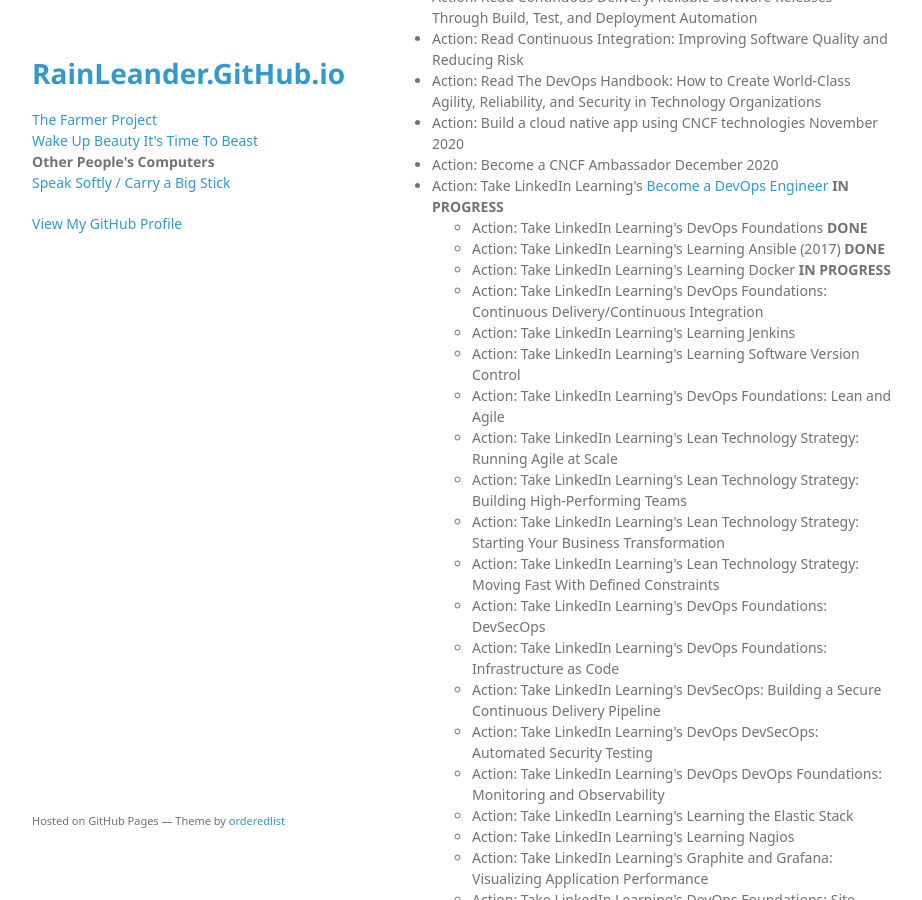
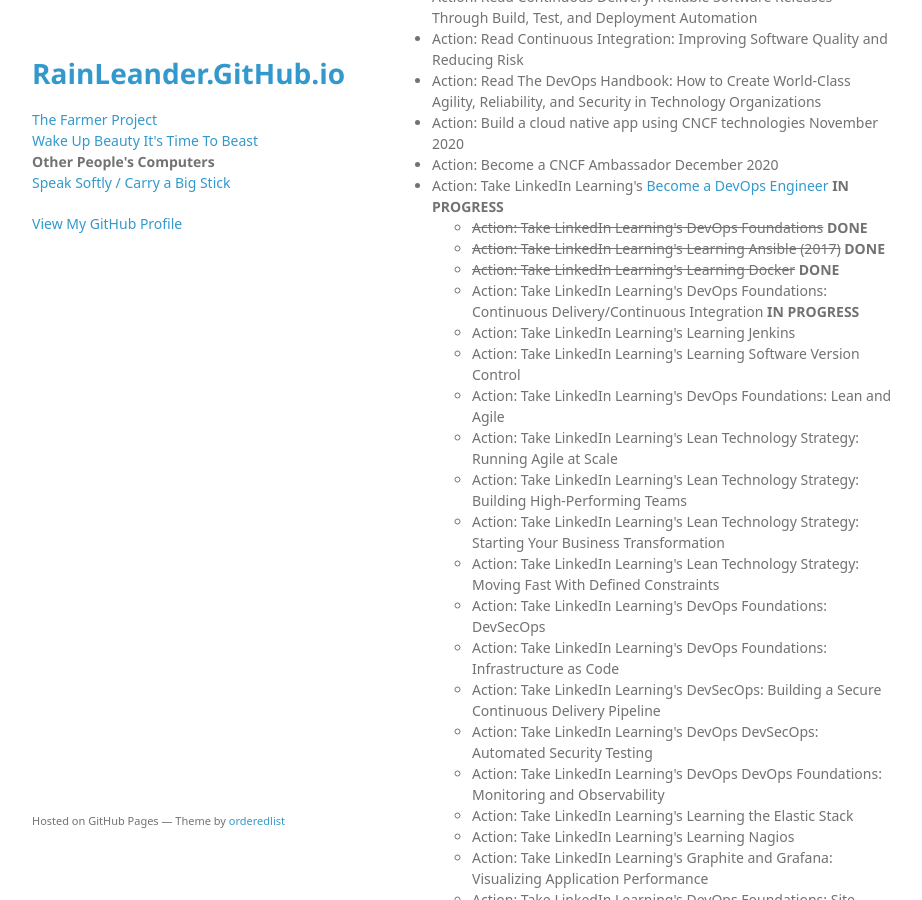
Before and after one commit to rainleander/rainleander.github.io, a Jekyll site: the page other-peoples-computers.html, which Jekyll copies as it is, in a window 1280 px wide and 900 px high, scrolled down 654 px. Shown: the whole window, without its empty margins (178-1100 px from the left). Built offline with Jekyll 4.4.1, drawn with Linux system fonts in a browser that asks for light colours; some web fonts are replaced.

Commit message:
Update other-peoples-computers.html
Signed-off-by: K Rain Leander <rainleander@users.noreply.github.com>

```diff
--- a/other-peoples-computers.html
+++ b/other-peoples-computers.html
@@ -50,10 +50,10 @@
         <li>Action: Build a cloud native app using CNCF technologies November 2020</li>
         <li>Action: Become a CNCF Ambassador December 2020</li>
         <li>Action: Take LinkedIn Learning's <a href="https://www.linkedin.com/learning/paths/become-a-devops-engineer?u=2150890">Become a DevOps Engineer</a> <b>IN PROGRESS</b>
-        <ul><li>Action: Take LinkedIn Learning's DevOps Foundations <b>DONE</b></li>
-        <li>Action: Take LinkedIn Learning's Learning Ansible (2017) <b>DONE</b></li>
-        <li>Action: Take LinkedIn Learning's Learning Docker <b>IN PROGRESS</b></li>
-        <li>Action: Take LinkedIn Learning's DevOps Foundations: Continuous Delivery/Continuous Integration</li>
+        <ul><li><del>Action: Take LinkedIn Learning's DevOps Foundations</del> <b>DONE</b></li>
+        <li><del>Action: Take LinkedIn Learning's Learning Ansible (2017)</del> <b>DONE</b></li>
+        <li><del>Action: Take LinkedIn Learning's Learning Docker</del> <b>DONE</b></li>
+        <li>Action: Take LinkedIn Learning's DevOps Foundations: Continuous Delivery/Continuous Integration <b>IN PROGRESS</b></li>
         <li>Action: Take LinkedIn Learning's Learning Jenkins</li>
         <li>Action: Take LinkedIn Learning's Learning Software Version Control</li>
         <li>Action: Take LinkedIn Learning's DevOps Foundations: Lean and Agile</li>
```
